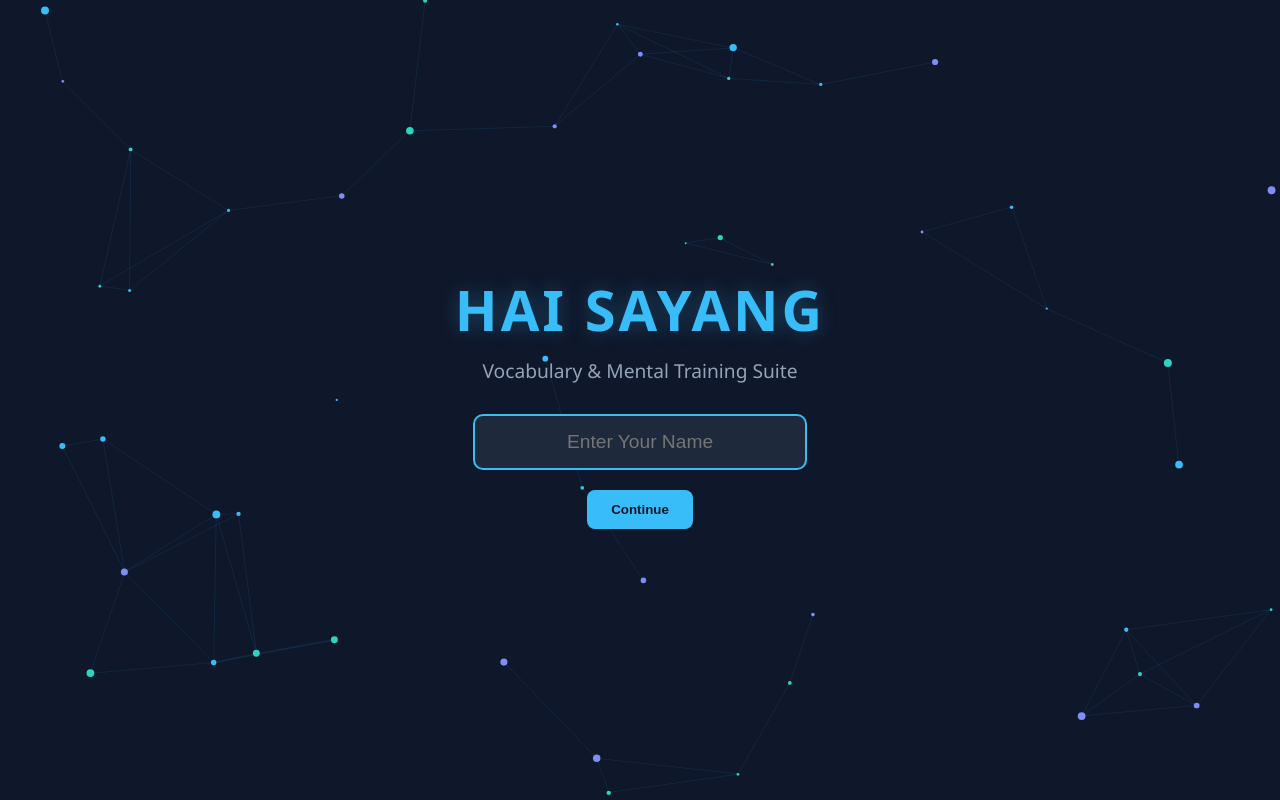
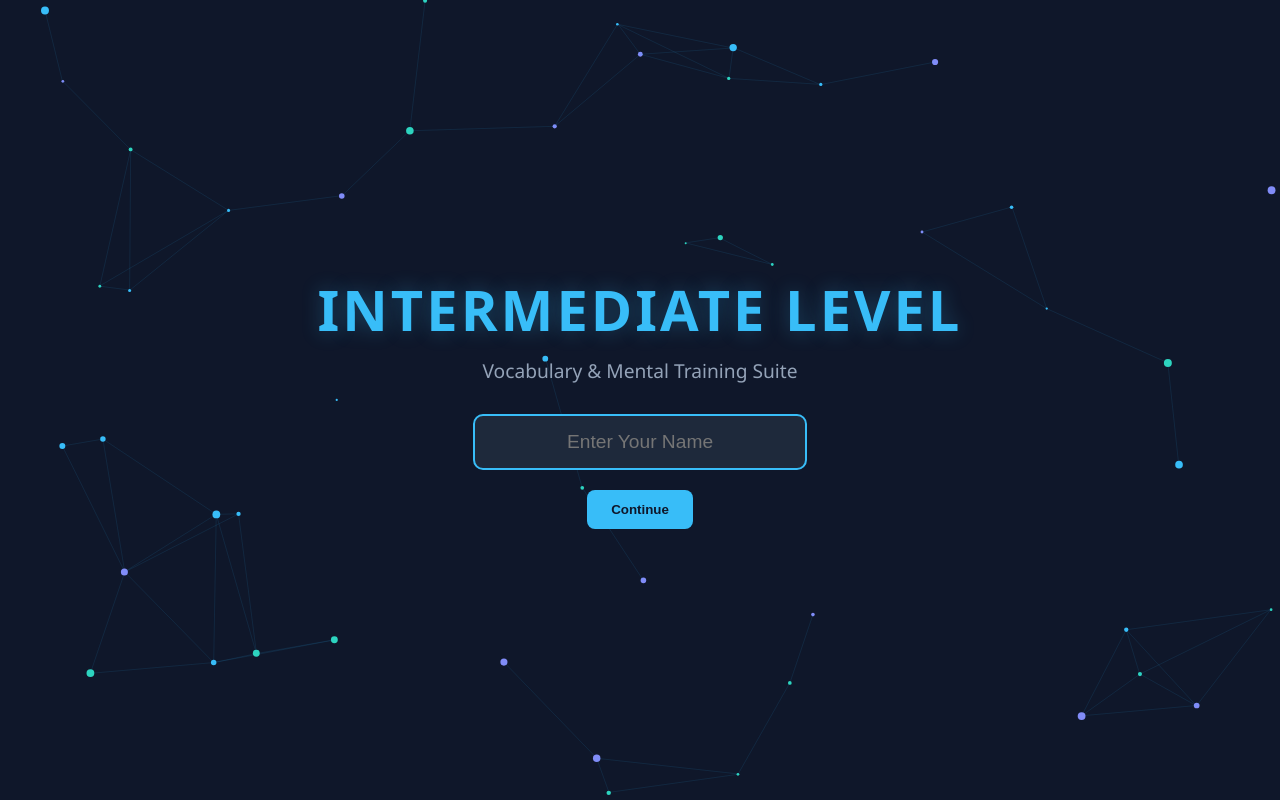
Before and after one commit to smartpeople2402-oss/PRACTICE, a plain HTML site: page intermediate.html in a window 1280 px wide. Drawn offline with Linux system fonts and the light colour scheme.

Commit message:
intermediate.html

```diff
--- a/intermediate.html
+++ b/intermediate.html
@@ -202,7 +202,7 @@
 <div id="intro-screen">
     <canvas id="particle-canvas"></canvas>
     <div class="intro-content">
-        <div class="intro-title">HAI SAYANG</div>
+        <div class="intro-title">INTERMEDIATE LEVEL</div>
         <div class="intro-subtitle">Vocabulary & Mental Training Suite</div>
 
         <div id="name-screen">
@@ -234,7 +234,7 @@
 
 <div id="main-app">
     <nav class="sidebar">
-        <div class="sidebar-header">GRE Master</div>
+        <div class="sidebar-header">INTERMEDIATE</div>
         <div class="user-welcome" id="display-user-name">Welcome, Student</div>
 
         <button class="tab-btn back-btn" onclick="goToMenu()"><span>⬅</span> <span>Main Menu</span></button>
@@ -1792,4 +1792,5 @@
 </script>
 
 </body>
+
 </html>
```
